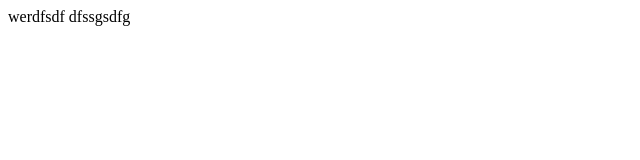
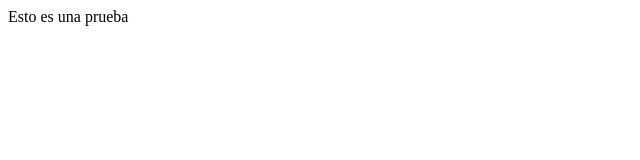
Before and after one commit to Kajuna93/gitHubclient, a plain HTML site: page index.html in a window 1280 px wide. Shown: the full height of the page, 0-640 px from the left. Drawn offline with Linux system fonts and the light colour scheme.

Commit message:
Cambio del body

```diff
--- a/index.html
+++ b/index.html
@@ -3,7 +3,6 @@
 <head>
 </head>
 <body>
-werdfsdf
-dfssgsdfg
+Esto es una prueba
 </body>
 </html>
```
